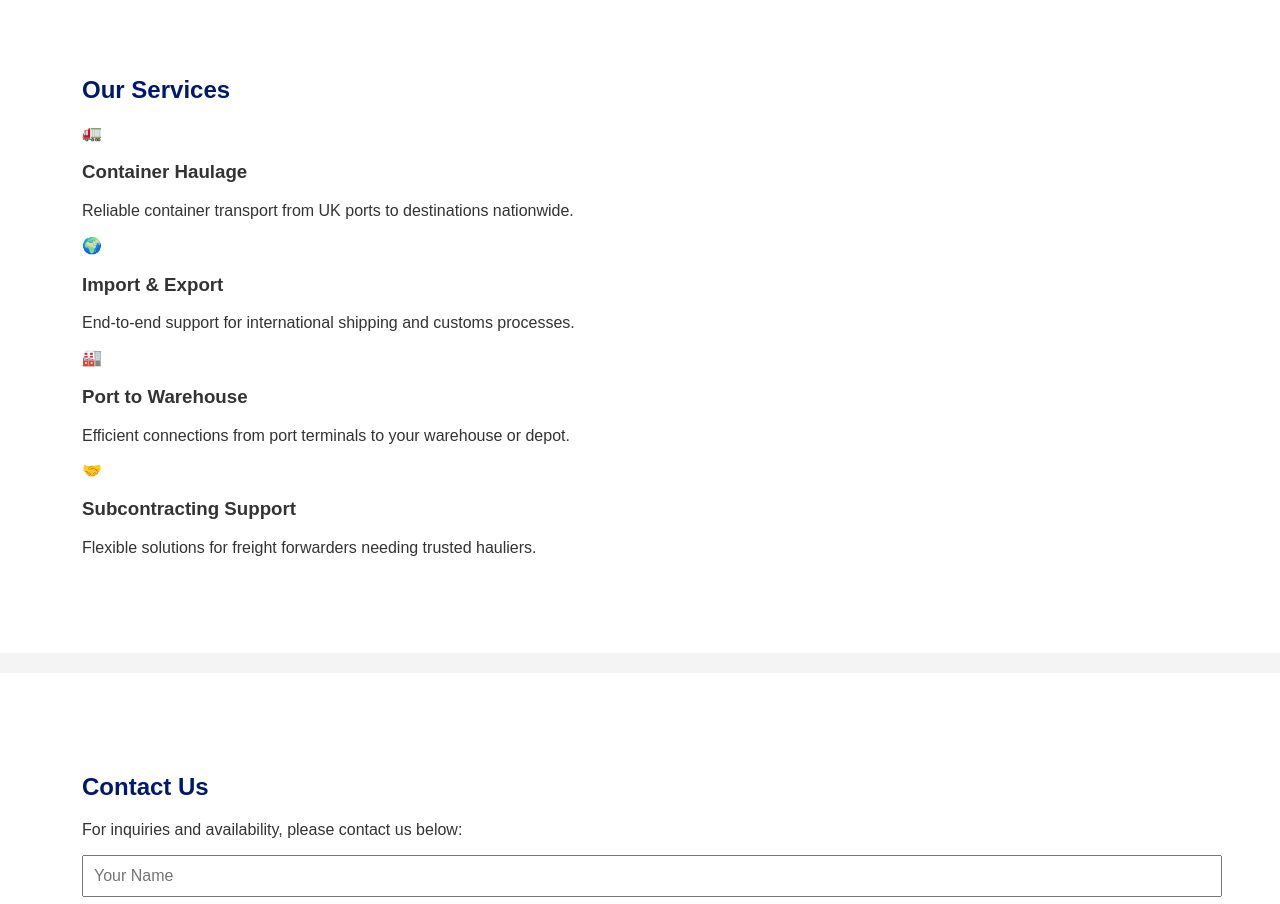
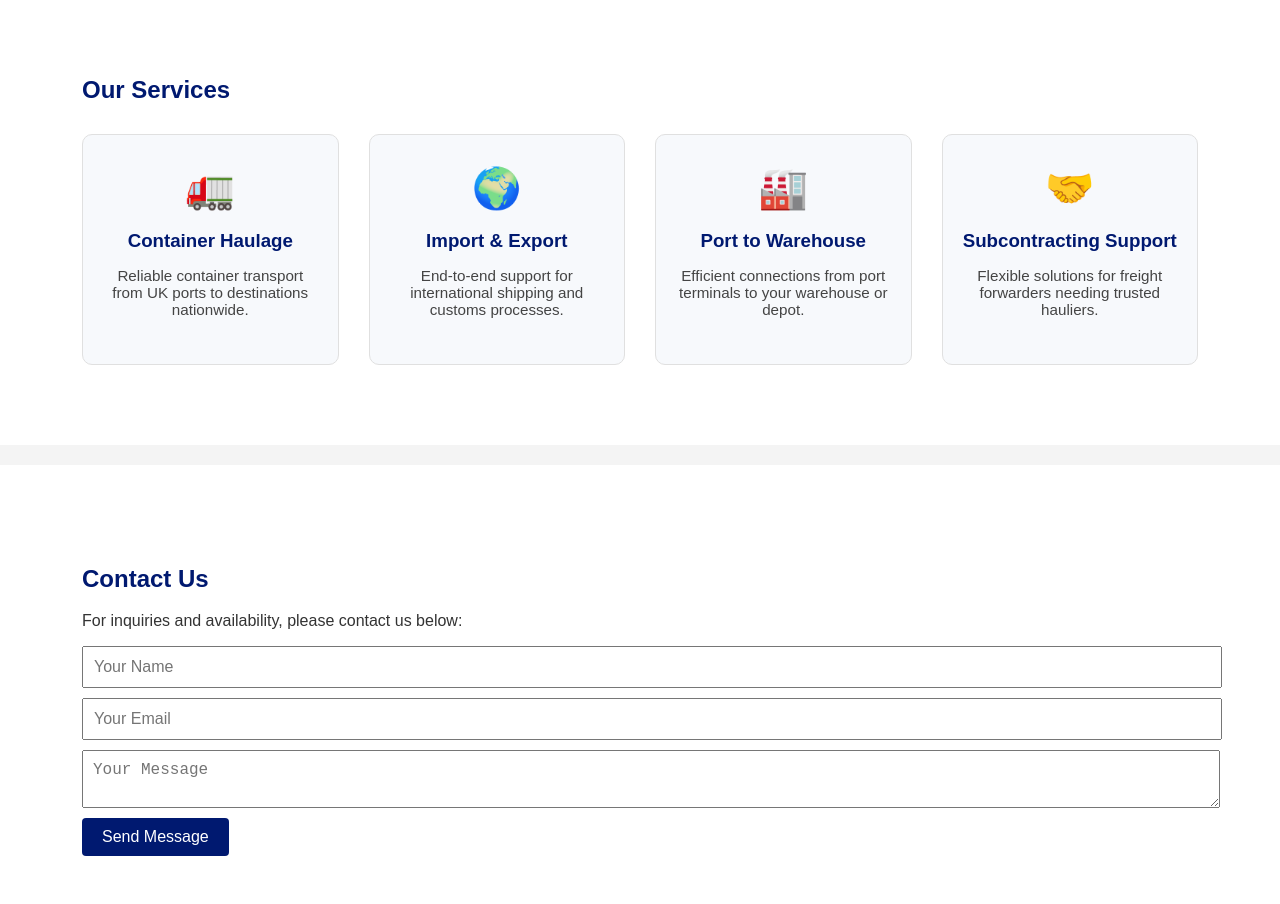
Before and after one commit to ioanadecasmir20/website04, a plain HTML site: page index.html in a window 1280 px wide. Shown: the part 1080-1984 px from the top of the page. Drawn offline with Linux system fonts and the light colour scheme.

Commit message:
Update style.css

```diff
--- a/style.css
+++ b/style.css
@@ -178,6 +178,44 @@ h2 {
   transform: translateY(0);
 }
 
+.service-cards {
+  display: grid;
+  grid-template-columns: repeat(auto-fit, minmax(250px, 1fr));
+  gap: 30px;
+  margin-top: 30px;
+}
+
+.service-card {
+  background-color: #f7f9fc;
+  border: 1px solid #e0e0e0;
+  border-radius: 10px;
+  padding: 30px 20px;
+  text-align: center;
+  transition: transform 0.3s ease, box-shadow 0.3s ease;
+  cursor: pointer;
+}
+
+.service-card:hover {
+  transform: translateY(-5px);
+  box-shadow: 0 8px 20px rgba(0, 0, 0, 0.1);
+}
+
+.service-card .icon {
+  font-size: 2.5rem;
+  margin-bottom: 15px;
+  color: #001970;
+}
+
+.service-card h3 {
+  margin-bottom: 10px;
+  color: #001970;
+}
+
+.service-card p {
+  font-size: 0.95rem;
+  color: #444;
+}
+
 form input,
 form textarea {
   display: block;
```
